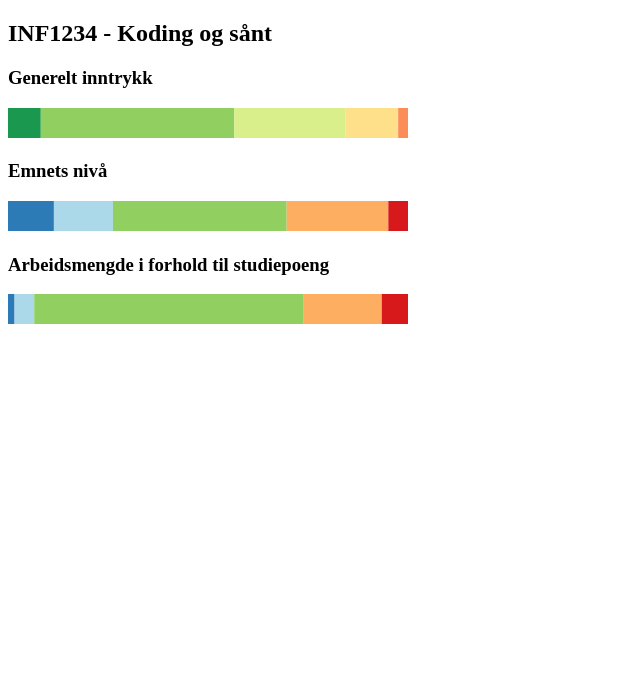
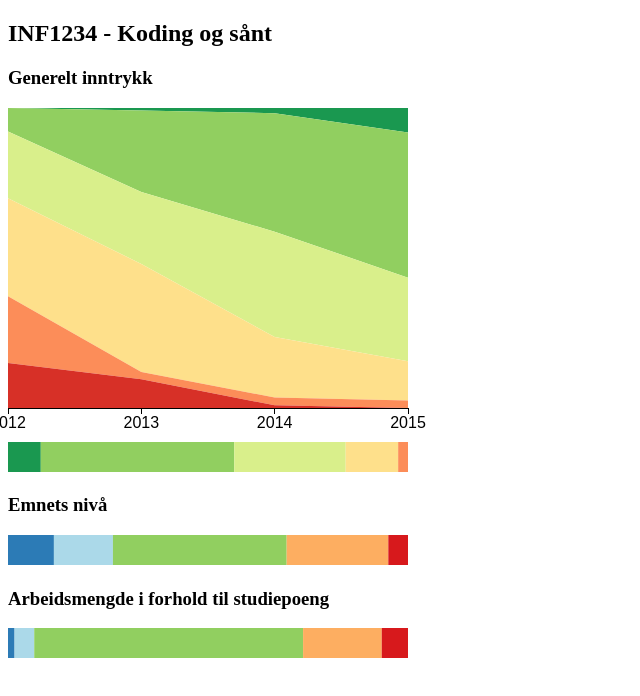
Before and after one commit to fui/D3-kk, a website: page index.html in a window 1280 px wide. Shown: the whole page, without its empty margins (0-640 px from the left). Drawn offline with nearby package versions, Linux system fonts and the light colour scheme; files that its build step writes are made by us from their sources.

Commit message:
Prototype for stacked history graph added

```diff
--- a/index.html
+++ b/index.html
@@ -7,12 +7,21 @@
       .chart {
         font-family: sans-serif;
       }
+
+      .axis path,
+      .axis line {
+        fill: none;
+        stroke: black;
+        shape-rendering: crispEdges;
+      }
     </style>
   </head>
   <body>
     <h2>INF1234 - Koding og sånt</h2>
 
     <h3>Generelt inntrykk</h3>
+
+    <div id="historisk" class="chart"></div>
 
     <div id="generelt" class="chart"></div>
 
@@ -29,6 +38,55 @@
     <script type="text/javascript">
       var greenred6 = ['#1a9850', '#91cf60', '#d9ef8b', '#fee08b', '#fc8d59', '#d73027'];
       var hotcold5 = ['#2c7bb6', '#abd9e9', '#91cf60', '#fdae61', '#d7191c'];
+
+      var historisk_data = [
+        {
+          label: 2012,
+          data: [
+            { label: "Særdeles bra", value: 0 },
+            { label: "Meget bra", value: 12 },
+            { label: "Bra", value: 34 },
+            { label: "Greit", value: 50 },
+            { label: "Mindre bra", value: 34 },
+            { label: "Lite bra", value: 23 }
+          ]
+        },
+        {
+          label: 2013,
+          data: [
+            { label: "Særdeles bra", value: 1 },
+            { label: "Meget bra", value: 34 },
+            { label: "Bra", value: 30 },
+            { label: "Greit", value: 45 },
+            { label: "Mindre bra", value: 3 },
+            { label: "Lite bra", value: 12 }
+          ]
+        },
+        {
+          label: 2014,
+          data: [
+            { label: "Særdeles bra", value: 2 },
+            { label: "Meget bra", value: 45 },
+            { label: "Bra", value: 40 },
+            { label: "Greit", value: 23 },
+            { label: "Mindre bra", value: 3 },
+            { label: "Lite bra", value: 1 }
+          ]
+        },
+        {
+          label: 2015,
+          data: [
+            { label: "Særdeles bra", value: 10 },
+            { label: "Meget bra", value: 59 },
+            { label: "Bra", value: 34 },
+            { label: "Greit", value: 16 },
+            { label: "Mindre bra", value: 3 },
+            { label: "Lite bra", value: 0 }
+          ]
+        }
+      ]
+
+      insert_stacked("#historisk", historisk_data, greenred6);
 
       var data = [
         { label: "Særdeles bra", value: 10 },
--- a/src/index.js
+++ b/src/index.js
@@ -18,7 +18,7 @@ let insert_chart = function(target, data, colors) {
 
   svg.selectAll("rect")
       .data(data)
-      .enter().append("rect")
+    .enter().append("rect")
       .attr("class", (d, i) => "rect-" + i)
       .attr("width", d => scale(d.value))
       .attr("height", height)
@@ -101,3 +101,73 @@ let insert_chart = function(target, data, colors) {
     }
   });
 };
+
+let insert_stacked = function(target, data, colors) {
+  const height = 300;
+  const margin = {
+    left: 30,
+    right: 30,
+    top: 0,
+    bottom: 30
+  };
+
+  data.forEach(year => {
+    year.data.forEach(point => {
+      point.year = year.label;
+    });
+  });
+
+  const xScale = d3.scale.linear()
+      .domain(d3.extent(data, d => d.label))
+      .range([0, width]);
+
+  const yScale = d3.scale.linear()
+      .domain([0, 1])
+      .range([0, height]);
+
+  const svg = d3.select(target).append("svg")
+      .attr("width", width + margin.left + margin.right)
+      .attr("height", height + margin.top + margin.bottom)
+      .attr("style", `margin-left: -${margin.left}px; ` +
+                     `margin-right: -${margin.right}px;`)
+    .append("g")
+      .attr("transform", `translate(${margin.left},${margin.top})`);
+
+  const xAxis = d3.svg.axis()
+      .scale(xScale)
+      .orient("bottom")
+      .ticks(data.length)
+      .tickValues(data.map(x => x.label))
+      .tickFormat(d3.format("d"));
+
+  const stacking = d3.layout.stack()
+      .offset("expand")
+      .values(d => d.values)
+      .x(d => d.year)
+      .y(d => d.value);
+
+  const unnested = [].concat.apply([], data.map(year => year.data));
+
+  const nested = d3.nest()
+      .key(d => d.label)
+      .entries(unnested);
+
+  const layers = stacking(nested);
+
+  const area = d3.svg.area()
+      .x(d => xScale(d.year))
+      .y0(d => yScale(d.y0))
+      .y1(d => yScale(d.y0 + d.y));
+
+  svg.selectAll(".layer")
+      .data(layers)
+    .enter().append("path")
+      .attr("class", "layer")
+      .attr("d", d => area(d.values))
+      .style("fill", (d, i) => colors[i]);
+
+  svg.append("g")
+      .attr("class", "axis")
+      .attr("transform", `translate(0,${height})`)
+      .call(xAxis);
+};
```
